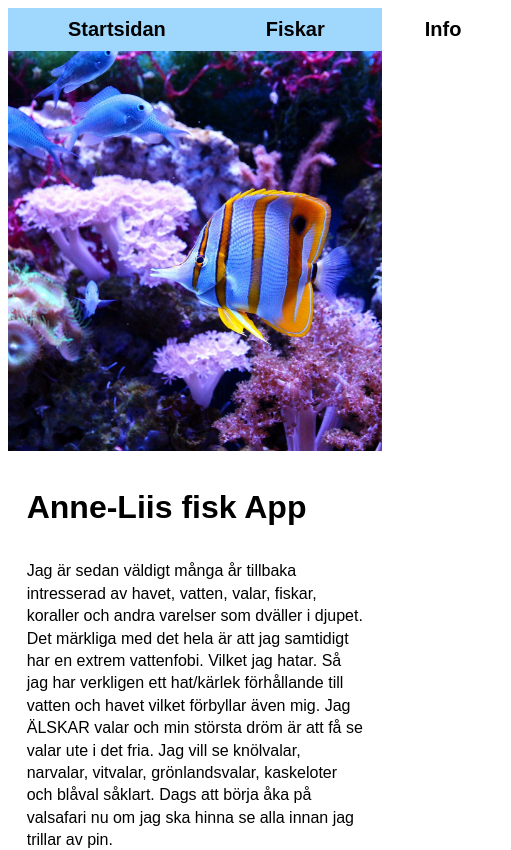
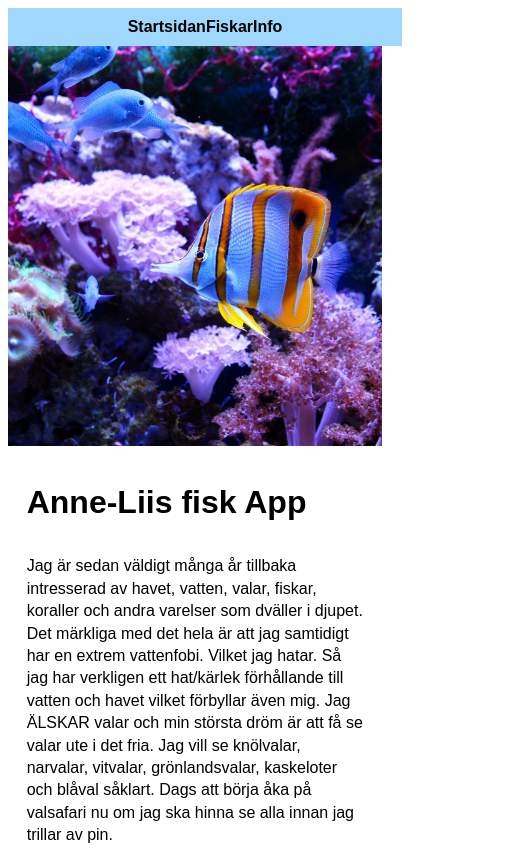
Before and after one commit to Anne-Lii/fullstack_m3, a Vue app: page / in a window 390 px wide. Shown: the top 850 px of the page, 511 px wide, since content can reach past the window. Built offline with nearby package versions, Linux system fonts and the light colour scheme.

Commit message:
justerat menyn för mindre skärmar

```diff
--- a/src/App.vue
+++ b/src/App.vue
@@ -33,4 +33,17 @@
     font-size: 20px;
     font-weight: 600;
   }
+  /* Media query för mindre skärmar */
+  @media (max-width: 600px) {
+    nav {
+      width: 100%;
+      padding: 10px;
+    }
+
+    nav a {
+      margin: 10px 0; /* Lägg avstånd mellan knapparna */
+      font-size: 16px; /* Gör texten lite mindre */
+    }
+  }
+
 </style>
```
